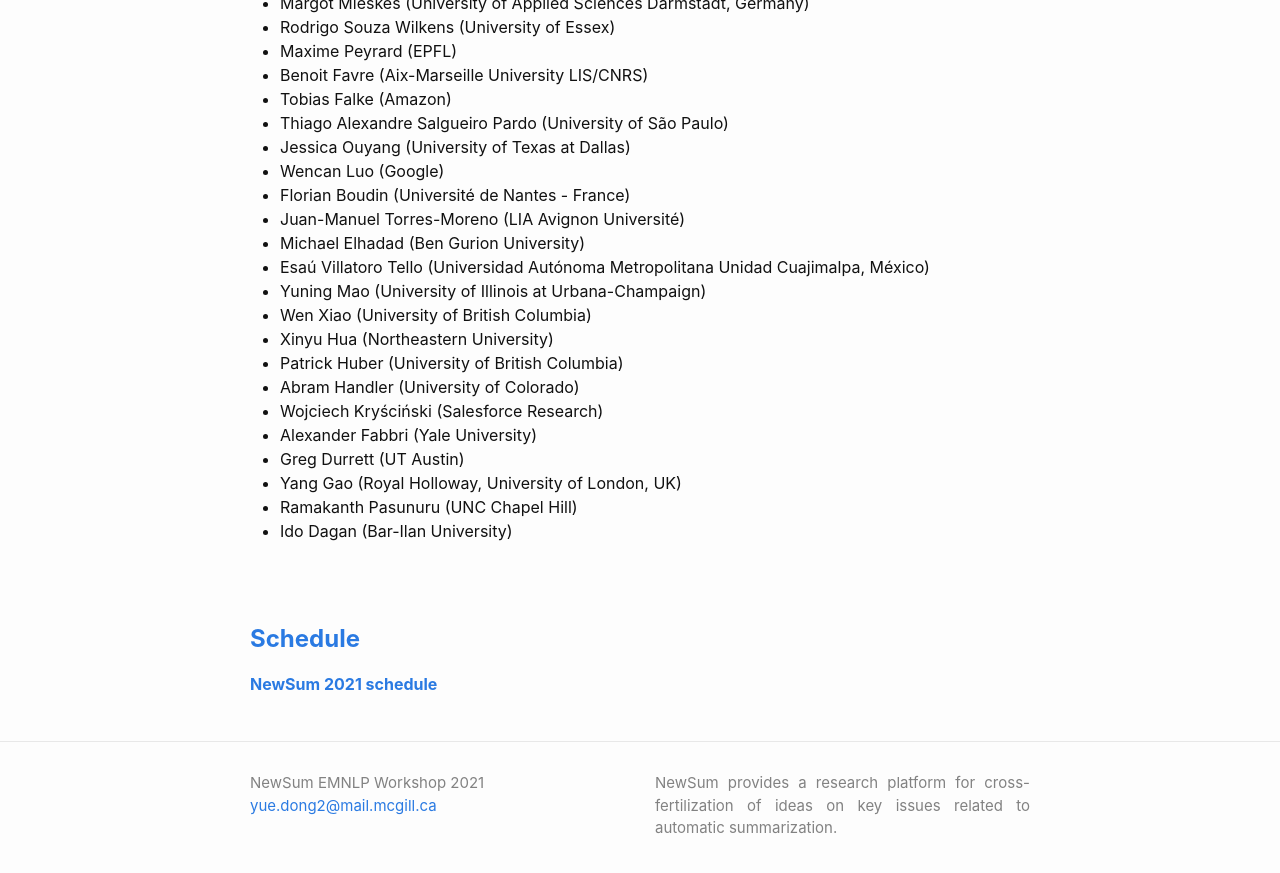
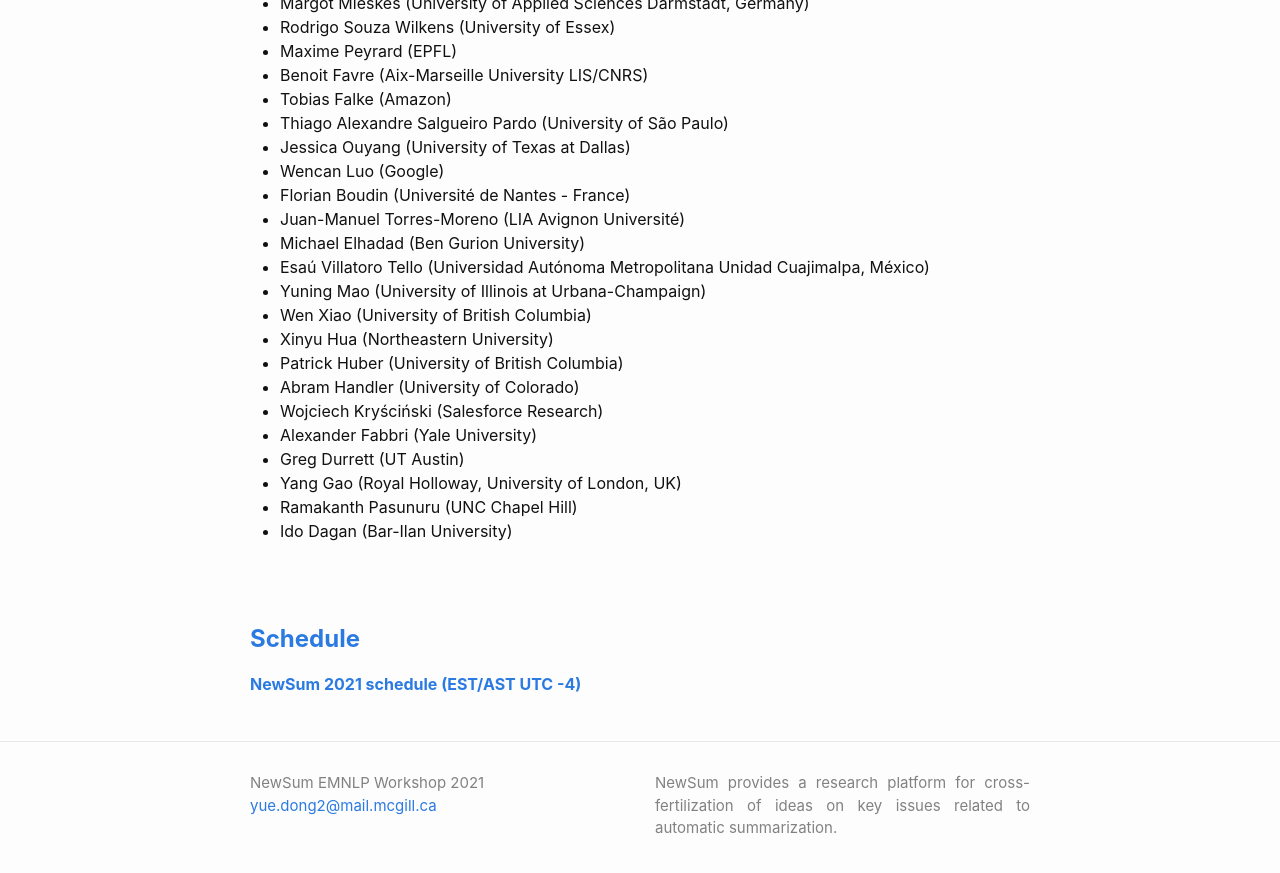
Before and after one commit to newsumm/newsumm.github.io, a Jekyll site: the page built from index.md, in a window 1280 px wide and 900 px high, scrolled down 4086 px. Shown: the top 873 px of the window. Built offline with Jekyll 4.4.1, drawn with Linux system fonts in a browser that asks for light colours.

Commit message:
Update index.md

```diff
--- a/index.md
+++ b/index.md
@@ -240,121 +240,6 @@ All deadlines are 11.59 pm UTC -12h (“anywhere on Earth”).
 
 
 
-
 <br> <br>
 <h2 class="blackpar_title" id="Schedule"><a href="https://summarization2021.github.io/schedule/"><b>Schedule</b></a></h2>
-<a href="https://summarization2021.github.io/schedule/"><b>NewSum 2021 schedule</b></a>
-
-
-<!--
-<div class="row">
-	<table id="customers">
-	  <tr>
-		<th>Time</th>
-		<th>Title</th>
-		<th>Presenter</th>
-	  </tr>
-	  <tr>
-		<td>08:20 - 08:30</td>
-		<td>Opening Speech</td>
-		<td>Pascal Poupart</td>
-	  </tr>
-	  <tr>
-		<td>08:30 - 09:10</td>
-		<td>Invited Speaker</td>
-		<td>Mirella Lapata</td>
-	  </tr>
-	  <tr>
-		<td>09:10 - 09:50</td>
-		<td>Invited Speaker</td>
-		<td>Luke Zettlemoyer</td>
-	  </tr>
-	  <tr>
-		<td>09:50 - 10:00</td>
-		<td>Break</td>
-		<td></td>
-	  </tr>
-	  <tr>
-		<td>10:00 - 10:40</td>
-		<td>Invited Speaker</td>
-		<td>Yejin Choi</td>
-	  </tr>
-	  <tr>
-		<td>10:40 - 11:20</td>
-		<td>Invited Speaker</td>
-		<td>Mohammad Norouzi</td>
-	  </tr>
-	  <tr>
-		<td>11:20 - 12:00</td>
-		<td>Invited Speaker</td>
-		<td>Xin Jiang</td>
-	  </tr>
-	  <tr>
-		<td>12:00 - 12:30</td>
-		<td><b>Panel Discussion and Open QA</b></td>
-		<td>Morning Keynote Speakers</td>
-	  </tr>
-	  <tr>
-		<td>12:30 - 13:30</td>
-		<td>Lunch Break and <b>First Poster Session</b></td>
-		<td></td>
-	  </tr>
-	  <tr>
-		<td>13:30 - 14:00</td>
-		<td><b>Paper Spotlight Session</b></td>
-		<td></td>
-	  </tr>
-	  <tr>
-		<td>14:00 - 14:40</td>
-		<td>Invited Speaker</td>
-		<td>Boxing Chen</td>
-	  </tr>
-	  <tr>
-		<td>14:40 - 15:20</td>
-		<td>Invited Speaker</td>
-		<td>Barbara Plank</td>
-	  </tr>
-	  <tr>
-		<td>15:20 - 16:00</td>
-		<td>Invited Speaker</td>
-		<td>Kevin Duh</td>
-	  </tr>
-	  <tr>
-		<td>16:00 - 16:10</td>
-		<td>Break</td>
-		<td></td>
-	  </tr>
-	  <tr>
-		<td>16:10 - 16:50</td>
-		<td>Invited Speaker</td>
-		<td>Danqi Chen</td>
-	  </tr>
-
-	  <tr>
-		<td>16:50 - 17:30</td>
-		<td>Invited Speaker</td>
-		<td>Sameer Singh</td>
-	  </tr>
-	  <tr>
-		<td>17:30 - 18:10</td>
-		<td>Invited Speaker</td>
-		<td>Xu Sun</td>
-	  </tr>
-	  <tr>
-		<td>18:10 - 18:40</td>
-		<td><b>Panel Discussion and Open QA</b></td>
-		<td>Afternoon Keynote Speakers</td>
-	  </tr>
-	  <tr>
-		<td>18:40 - 18:50</td>
-		<td><b>Announcing Best Paper and Best Poster Award</b></td>
-		<td></td>
-	  </tr>
-	  <tr>
-		<td>18:50 - 19:00</td>
-		<td>Closing Speech</td>
-		<td>Pascal Poupart</td>
-	  </tr>
-	</table>
-</div>
--->
+<a href="https://summarization2021.github.io/schedule/"><b>NewSum 2021 schedule (EST/AST UTC -4)</b></a>
```
